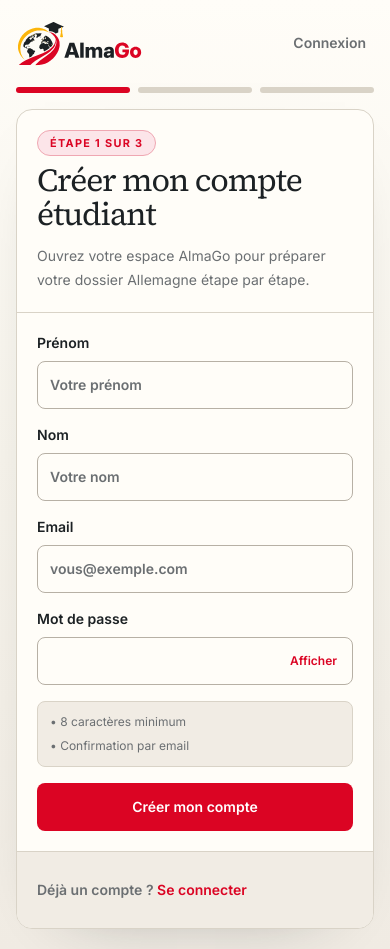
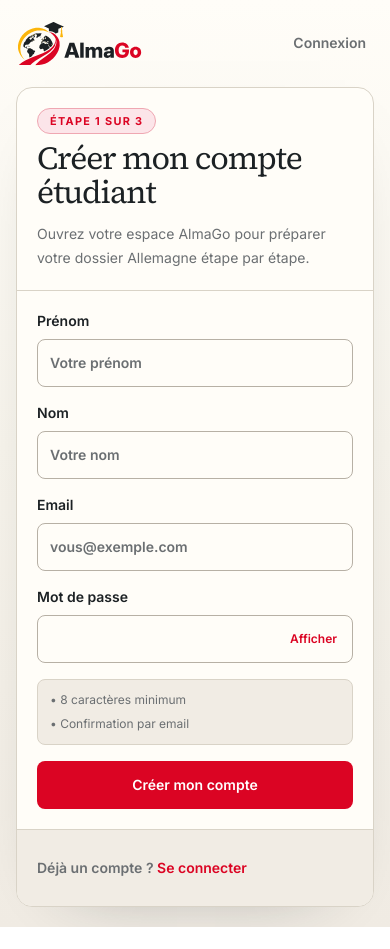
Before and after one commit to almago-platform/AlmaGo, a Next.js app: page /signup in a window 390 px wide. After the commit the page ends 927 px from the top, so only its background shows below. Built offline with nearby package versions, Linux system fonts and the light colour scheme.

Commit message:
design(auth): centralize signup progress in form

```diff
--- a/src/app/signup/page.tsx
+++ b/src/app/signup/page.tsx
@@ -22,12 +22,6 @@ export default function SignupPage() {
             </Link>
           </div>
 
-          <div className="mb-4 flex items-center gap-2 lg:hidden" aria-label="Progression de création du dossier">
-            <span className="h-1.5 flex-1 rounded-full bg-[var(--brand)]" />
-            <span className="h-1.5 flex-1 rounded-full bg-[var(--border)]" />
-            <span className="h-1.5 flex-1 rounded-full bg-[var(--border)]" />
-          </div>
-
           <AuthForm initialMode="signup" />
         </section>
       </div>
```
